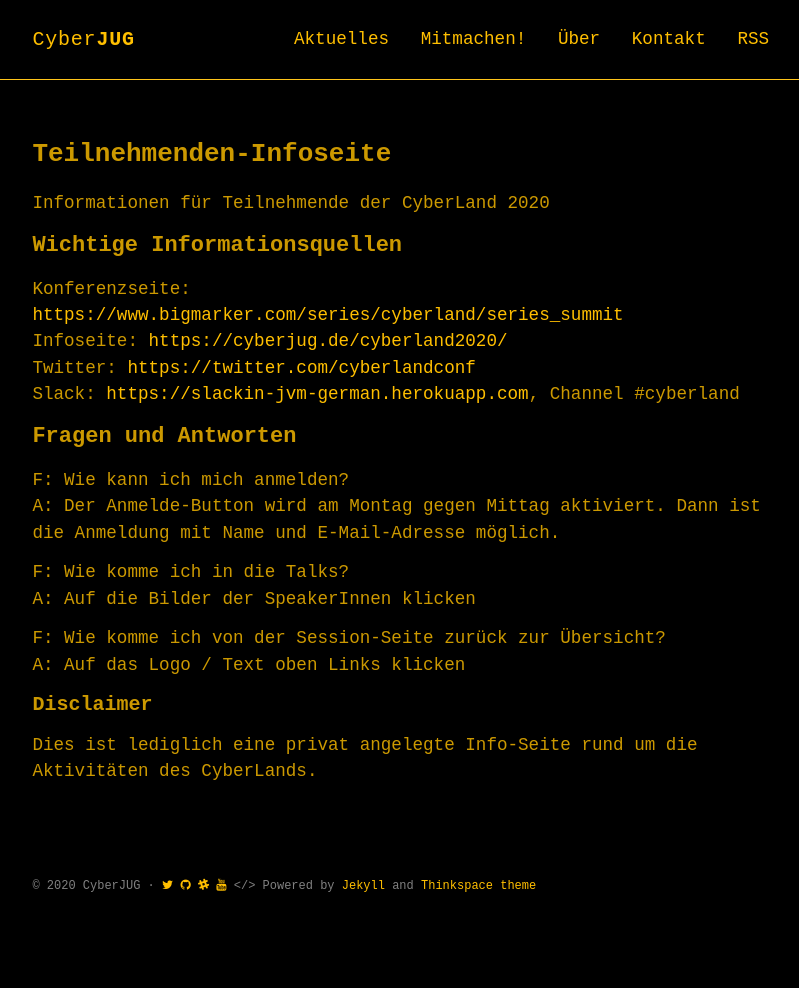
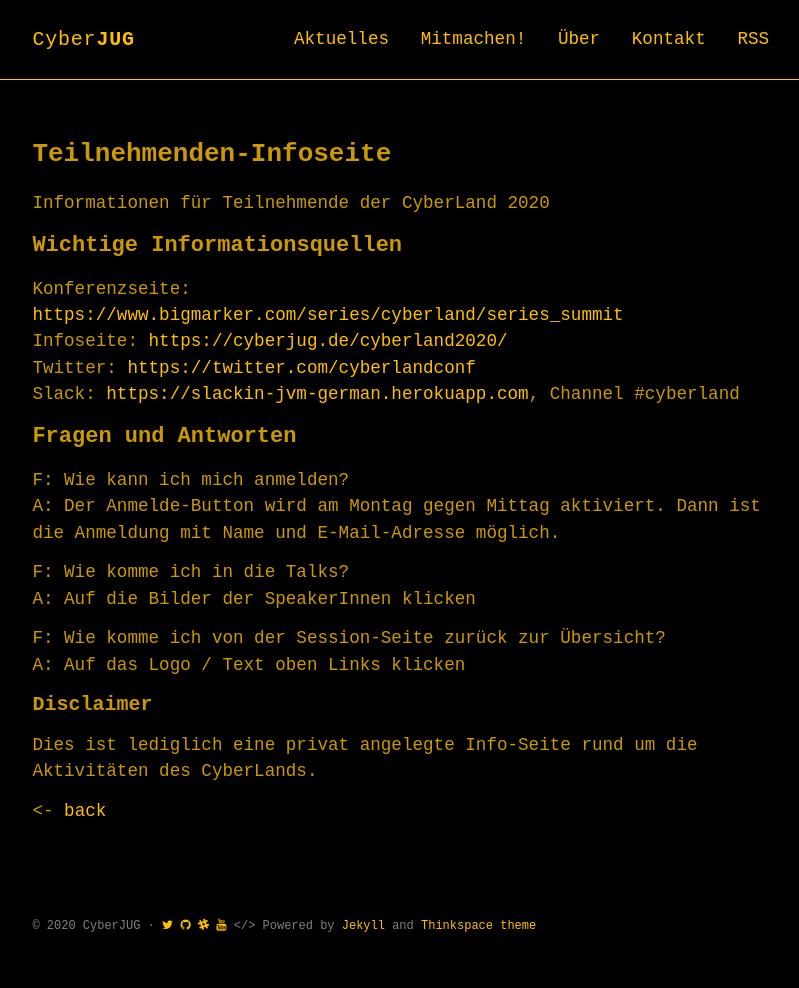
Before and after one commit to cyberjug/website, a Jekyll site: the page built from docs/cyberland/cyberland2020_teilnehmer.md, in a window 1280 px wide. Shown: the whole page, without its empty margins (234-1033 px from the left). Built offline with Jekyll 4.4.1, drawn with Linux system fonts in a browser that asks for light colours; some web fonts are replaced; before the commit the page ends 948 px from its top, so only the background shows below that.

Commit message:
add back button

```diff
--- a/docs/cyberland/cyberland2020_teilnehmer.md
+++ b/docs/cyberland/cyberland2020_teilnehmer.md
@@ -30,3 +30,5 @@ A: Auf das Logo / Text oben Links klicken
 ### Disclaimer
 
 Dies ist lediglich eine privat angelegte Info-Seite rund um die Aktivitäten des CyberLands.
+
+&lt;- [back](./)
```
Also changed, not shown: docs/cyberland/cyberland2020_speaker.md (+2 -0 lines).
